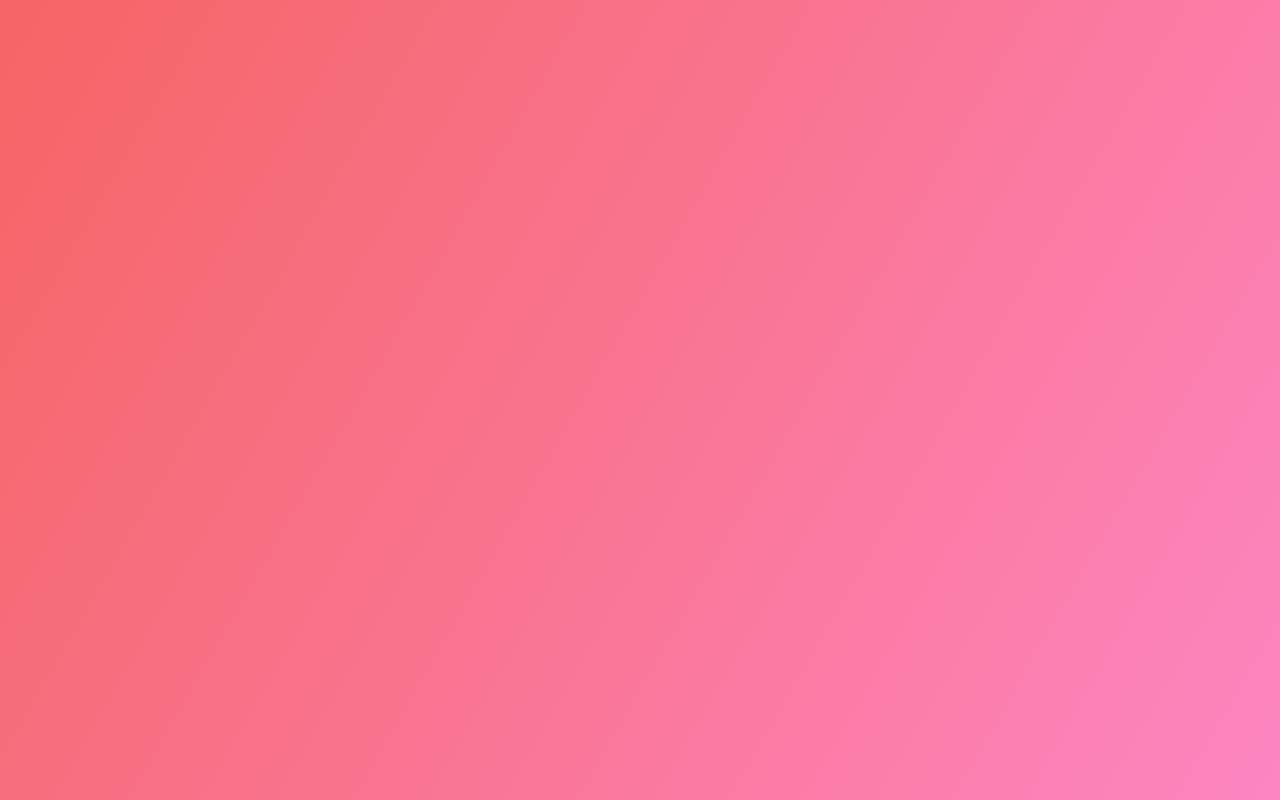
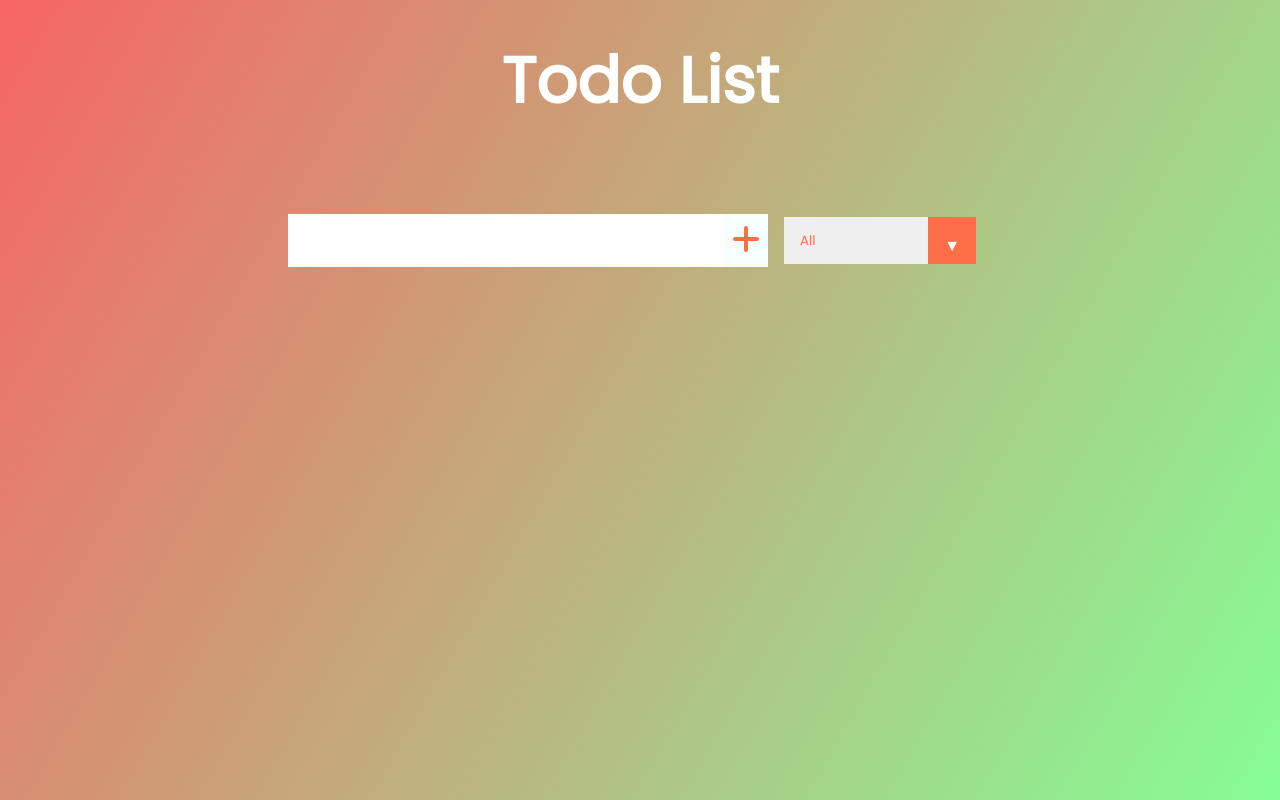
Before and after one commit to mittell/react-todo-app, a React (Create React App) app: page / in a window 1280 px wide. Built offline with nearby package versions, Linux system fonts and the light colour scheme.

Commit message:
feat: added base components and add todo logic

```diff
--- a/public/index.html
+++ b/public/index.html
@@ -8,6 +8,19 @@
 		<meta
 			name="description"
 			content="Web site created using create-react-app"
+		/>
+		<link
+			rel="stylesheet"
+			href="https://cdnjs.cloudflare.com/ajax/libs/font-awesome/6.1.2/css/all.min.css"
+			integrity="sha512-1sCRPdkRXhBV2PBLUdRb4tMg1w2YPf37qatUFeS7zlBy7jJI8Lf4VHwWfZZfpXtYSLy85pkm9GaYVYMfw5BC1A=="
+			crossorigin="anonymous"
+			referrerpolicy="no-referrer"
+		/>
+		<link rel="preconnect" href="https://fonts.googleapis.com" />
+		<link rel="preconnect" href="https://fonts.gstatic.com" crossorigin />
+		<link
+			href="https://fonts.googleapis.com/css2?family=Poppins&display=swap"
+			rel="stylesheet"
 		/>
 		<link rel="apple-touch-icon" href="%PUBLIC_URL%/logo192.png" />
 		<!--
--- a/src/App.css
+++ b/src/App.css
@@ -4,7 +4,7 @@
 	box-sizing: border-box;
 }
 body {
-	background-image: linear-gradient(120deg, #f66565 0%, #fd85c1 100%);
+	background-image: linear-gradient(120deg, #f66565 0%, #85fd95 100%);
 	color: white;
 	font-family: 'Poppins', sans-serif;
 	min-height: 100vh;
--- a/src/App.js
+++ b/src/App.js
@@ -1,7 +1,26 @@
+import { useState } from 'react';
 import './App.css';
+import Form from './components/Form';
+import TodoList from './components/TodoList';
 
 function App() {
-	return <div></div>;
+	const [inputText, setInputText] = useState('');
+	const [todos, setTodos] = useState([]);
+
+	return (
+		<div>
+			<header>
+				<h1>Todo List</h1>
+			</header>
+			<Form
+				inputText={inputText}
+				setInputText={setInputText}
+				todos={todos}
+				setTodos={setTodos}
+			/>
+			<TodoList todos={todos} />
+		</div>
+	);
 }
 
 export default App;
--- /dev/null
+++ b/src/components/Form.jsx
@@ -0,0 +1,39 @@
+import React from 'react';
+
+function Form({ inputText, setInputText, todos, setTodos }) {
+	const handleTextInput = (e) => {
+		setInputText(e.target.value);
+	};
+
+	const handleTodoSubmit = (e) => {
+		e.preventDefault();
+		setTodos([
+			...todos,
+			{ text: inputText, completed: false, id: Math.random() * 1000 },
+		]);
+		setInputText('');
+	};
+
+	return (
+		<form onSubmit={handleTodoSubmit}>
+			<input
+				type='text'
+				className='todo-input'
+				onChange={handleTextInput}
+				value={inputText}
+			/>
+			<button type='submit' className='todo-button'>
+				<i className='fas fa-plus square'></i>
+			</button>
+			<div className='select'>
+				<select name='todos' className='filter-todo'>
+					<option value='all'>All</option>
+					<option value='completed'>Completed</option>
+					<option value='uncompleted'>Uncompleted</option>
+				</select>
+			</div>
+		</form>
+	);
+}
+
+export default Form;
--- /dev/null
+++ b/src/components/Todo.jsx
@@ -0,0 +1,17 @@
+import React from 'react';
+
+function Todo({ todo }) {
+	return (
+		<div className='todo'>
+			<li className='todo-item'>{todo.text}</li>
+			<button className='complete-btn'>
+				<i className='fas fa-check'></i>
+			</button>
+			<button className='trash-btn'>
+				<i className='fas fa-trash'></i>
+			</button>
+		</div>
+	);
+}
+
+export default Todo;
--- /dev/null
+++ b/src/components/TodoList.jsx
@@ -0,0 +1,16 @@
+import React from 'react';
+import Todo from './Todo';
+
+function TodoList({ todos }) {
+	return (
+		<div className='todo-container'>
+			<ul className='todo-list'>
+				{todos.map((todo) => (
+					<Todo todo={todo} key={todo.id} />
+				))}
+			</ul>
+		</div>
+	);
+}
+
+export default TodoList;
```
Lines whose indentation alone changed are shown as unchanged.
